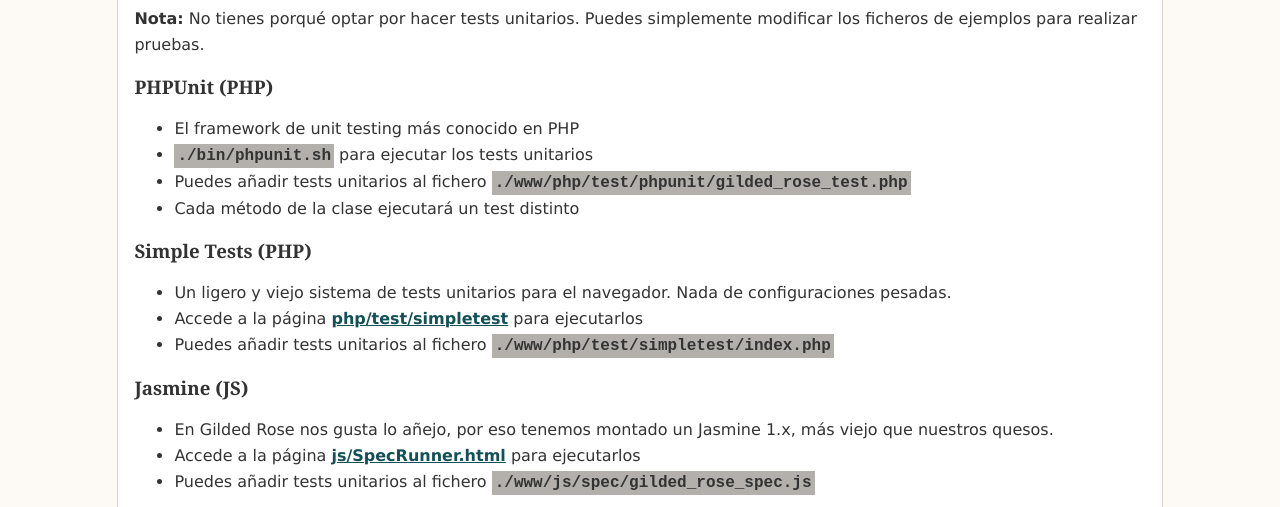
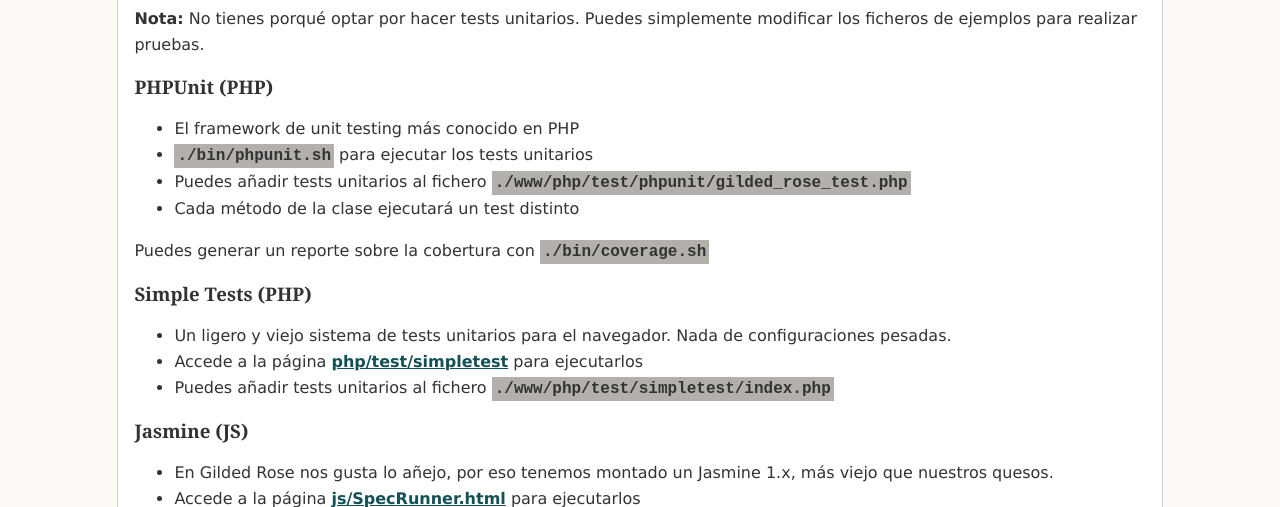
Before and after one commit to igmoweb/wpmad-workshop, a PHP site: page / in a window 1280 px wide. Shown: the part 1018-1525 px from the top of the page. Run offline with PHP 8.4, Linux system fonts and the light colour scheme.

Commit message:
Added coverage script

```diff
--- a/www/index.php
+++ b/www/index.php
@@ -58,6 +58,8 @@
 			<li>Puedes añadir tests unitarios al fichero <code>./www/php/test/phpunit/gilded_rose_test.php</code></li>
 			<li>Cada método de la clase ejecutará un test distinto</li>
 		</ul>
+
+		<p>Puedes generar un reporte sobre la cobertura con <code>./bin/coverage.sh</code></p>
 
 		<h3>Simple Tests (PHP)</h3>
 
```
Also changed, not shown: 1 other file.
